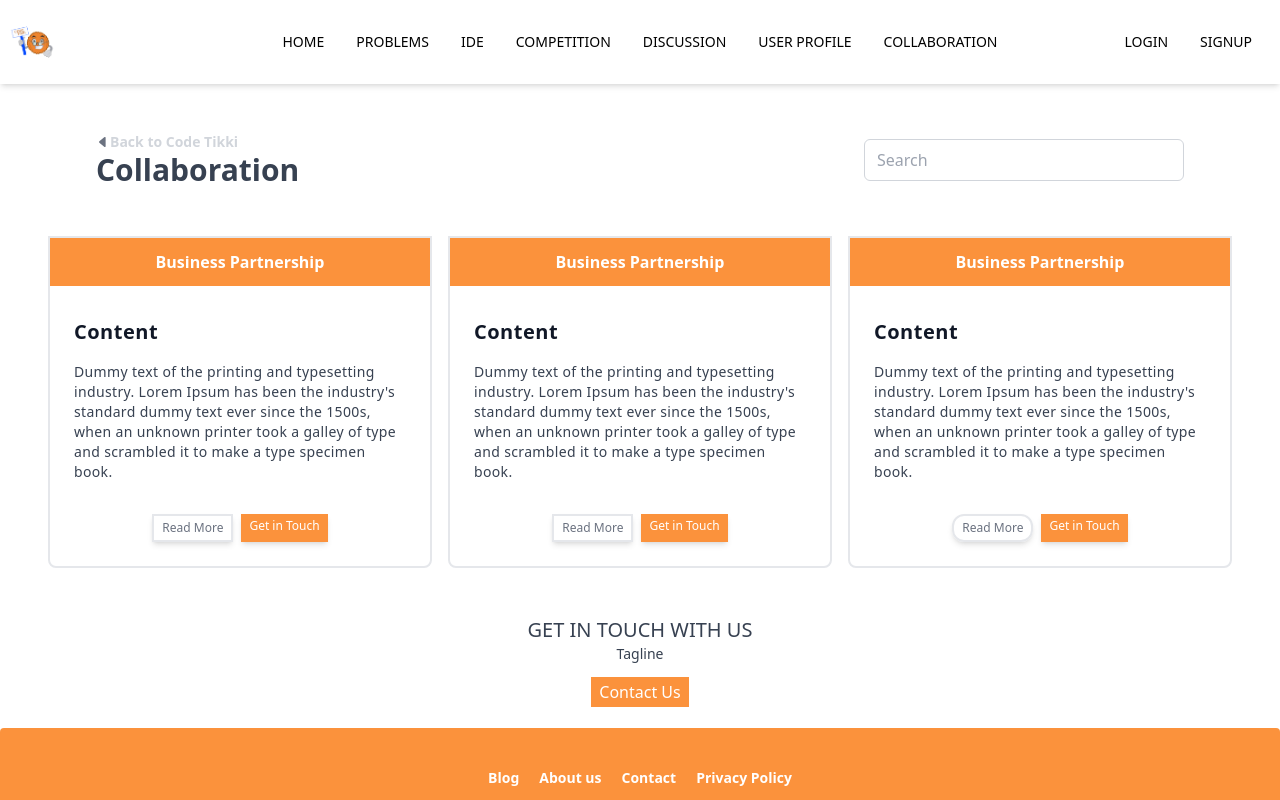
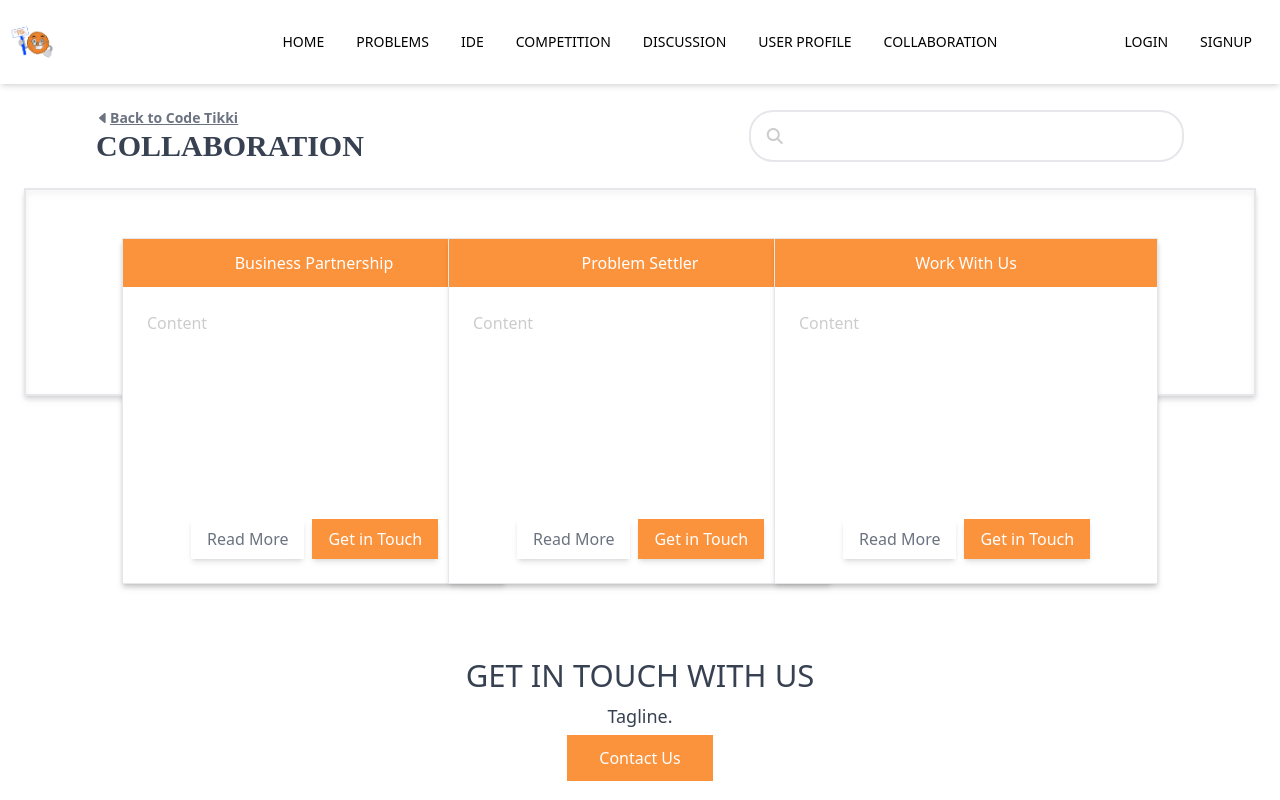
Before and after one commit to Vijay6383/Online-Compiler, a React (Create React App) app: page /collaboration in a window 1280 px wide. Shown: the top 800 px of the page. Built offline with nearby package versions, Linux system fonts and the light colour scheme.

Commit message:
sponser and collaboration sections done

```diff
--- a/package.json
+++ b/package.json
@@ -6,7 +6,7 @@
     "@testing-library/jest-dom": "^5.16.5",
     "@testing-library/react": "^13.4.0",
     "@testing-library/user-event": "^13.5.0",
-    "daisyui": "^2.46.0",
+    "daisyui": "^2.49.0",
     "react": "^18.2.0",
     "react-dom": "^18.2.0",
     "react-icons": "^4.7.1",
--- a/public/index.html
+++ b/public/index.html
@@ -12,12 +12,11 @@
     <link rel="apple-touch-icon" href="%PUBLIC_URL%/logo192.png" />
 
     <link rel="manifest" href="%PUBLIC_URL%/manifest.json" />
-    <link rel="stylesheet" href="https://cdnjs.cloudflare.com/ajax/libs/font-awesome/6.2.0/css/all.css"></link>
-
     <title>Code Tikki</title>
   </head>
   <body>
     <noscript>You need to enable JavaScript to run this app.</noscript>
     <div id="root"></div>
+    <script src='https://kit.fontawesome.com/a076d05399.js' crossorigin='anonymous'></script>
   </body>
 </html>
--- a/src/Components/Pages/Collaboration/Collaboration.css
+++ b/src/Components/Pages/Collaboration/Collaboration.css
@@ -0,0 +1,7 @@
+.simran-box {
+    overflow: hidden;
+}
+
+.title-heading {
+    font-family:'Times New Roman', Times, serif;
+}
--- a/src/Components/Pages/Collaboration/Collaboration.js
+++ b/src/Components/Pages/Collaboration/Collaboration.js
@@ -1,61 +1,64 @@
 import React from 'react';
 import { BsFillCaretLeftFill } from "react-icons/bs";
 import { Link } from 'react-router-dom';
+import './Collaboration.css';
 
 const Collaboration = () => {
     return (
-        <>
-            <div className='flex flex-col lg:flex-row lg:justify-between lg:items-center lg:px-24 pt-12 pb-6 px-6 lg:pb-0'>
-                <div>
-                    <div className='flex justify-start items-center text-gray-500 text-sm font-semibold '>
+        <div>
+            <div className='flex flex-col lg:flex-row lg:justify-between items-center lg:px-24 pt-6 pb-6 px-6 lg:pb-0'>
+                <div className=''>
+                    <div className='flex justify-start items-center text-gray-500 text-sm font-semibold underline'>
                         <BsFillCaretLeftFill></BsFillCaretLeftFill>
-                        <Link className=" text-gray-300 hover:text-black" to='/profile'>Back to Code Tikki</Link>
+                        <Link to='/profile' className='text-#707070'>Back to Code Tikki</Link>
                     </div>
-                    <h2 className='text-3xl font-semibold text-gray-700 mb-6'>Collaboration</h2>
+                    <h2 className="text-3xl font-semibold text-gray-700 uppercase mb-6 mt-0 title-heading">Collaboration</h2>
                 </div>
-                <input type="text" placeholder="Search" className="px-3 py-2 hover:border-orange-500 hover:placeholder-orange-500 mb-6 w-full max-w-xs border rounded-md border-gray-300" />
+                <div className='flex border-2 w-2/5 mb-6 rounded-3xl'>
+                    <i className="fa fa-search icon p-4"></i>
+                    <input type="text" className="text-gray-900 text-sm rounded-lg block w-full p-2 mr-4" required></input>
+                </div>
             </div>
-            <div className='flex flex-col lg:flex-row justify-around items-center gap-4 p-6 mx-6 mb-6'>
-                <div className='w-full border-2 rounded-lg rounded-t-none'>
-                    <h2 className='bg-orange-400 p-3 text-white font-bold text-center'>Business Partnership</h2>
-                    <h3 className='p-6 pb-4 pt-8 text-xl font-semibold text-gray-900 tracking-wide'>Content</h3>
-                    <p className="p-6 pt-0 pb-8 text-gray-700 text-sm text-left tracking-wide">Dummy text of the printing and typesetting industry. Lorem Ipsum has been the
-                        industry's standard dummy text ever since the 1500s, when an unknown printer
-                        took a galley of type and scrambled it to make a type specimen book.</p>
-                    <div className='flex justify-center gap-2 mb-6 text-xs font-medium'>
-                        <Link className='text-gray-500 shadow-md border-2 px-2 py-1'>Read More</Link>
-                        <Link className='bg-orange-400 shadow-md text-white px-2 py-1'>Get in Touch</Link>
+            <div className="flex relative h-52 shadow-md drop-shadow-md flex-col lg:flex-row justify-around items-center border-2 p-6 mx-6 mb-32">
+                <div className="card absolute left-24 top-12 w-96 bg-base-100 shadow-md border rounded-none">
+                    <h2 className='bg-orange-400 p-3 text-white text-22px text-center'>Business Partnership</h2>
+                    <p className='p-6'>Content</p>
+                    <div className="card-body h-56 relative">
+                        <div className="absolute bottom-6 card-actions justify-center mx-9">
+                            <Link className='text-gray-500 shadow-md px-4 py-2'>Read More</Link>
+                            <Link className='bg-orange-400 shadow-md text-white px-4 py-2'>Get in Touch</Link>
+                        </div>
                     </div>
                 </div>
-                <div className='w-full border-2 rounded-lg rounded-t-none'>
-                    <h2 className='bg-orange-400 p-3 text-white font-bold text-center'>Business Partnership</h2>
-                    <h3 className="p-6 pb-4 pt-8 text-xl font-semibold text-gray-900 tracking-wide">Content</h3>
-                    <p className="p-6 pt-0 pb-8 text-gray-700 text-sm text-left tracking-wide">Dummy text of the printing and typesetting industry. Lorem Ipsum has been the
-                        industry's standard dummy text ever since the 1500s, when an unknown printer
-                        took a galley of type and scrambled it to make a type specimen book.</p>
-                    <div className='flex justify-center gap-2 mb-6 text-xs font-medium'>
-                        <Link className='text-gray-500 shadow-md border-2 px-2 py-1'>Read More</Link>
-                        <Link className='bg-orange-400 shadow-md text-white px-2 py-1'>Get in Touch</Link>
+                <div className="card absolute top-12 w-96 bg-base-100 shadow-md border rounded-none">
+                    <h2 className='bg-orange-400 p-3 text-white text-22px text-center'>Problem Settler</h2>
+                    <p className='p-6 text-#686464'>Content</p>
+                    <div className="card-body h-56 relative">
+                        <div className="absolute bottom-6 card-actions justify-center mx-9">
+                            <Link className='text-gray-500 shadow-md px-4 py-2'>Read More</Link>
+                            <Link className='bg-orange-400 shadow-md text-white px-4 py-2'>Get in Touch</Link>
+                        </div>
                     </div>
                 </div>
-                <div className='w-full border-2 rounded-lg rounded-t-none'>
-                    <h2 className='bg-orange-400 p-3 text-white font-bold text-center'>Business Partnership</h2>
-                    <h3 className="p-6 pb-4 pt-8 text-xl font-semibold text-gray-900 tracking-wide">Content</h3>
-                    <p className="p-6 pt-0 pb-8 text-gray-700 text-sm text-left tracking-wide">Dummy text of the printing and typesetting industry. Lorem Ipsum has been the
-                        industry's standard dummy text ever since the 1500s, when an unknown printer
-                        took a galley of type and scrambled it to make a type specimen book.</p>
-                    <div className='flex justify-center gap-2 mb-6 text-xs font-medium'>
-                        <Link className='text-gray-500 shadow-md border-2 px-2 py-1 rounded-xl'>Read More</Link>
-                        <Link className='bg-orange-400 shadow-md text-white px-2 py-1'>Get in Touch</Link>
+                <div className="card absolute right-24 top-12 w-96 bg-base-100 shadow-md border rounded-none">
+                    <h2 className='bg-orange-400 p-3 text-white text-22px text-center'>Work With Us</h2>
+                    <p className='p-6'>Content</p>
+                    <div className="card-body h-56 relative">
+                        <div className="absolute bottom-6 card-actions justify-center mx-9">
+                            <Link className='text-gray-500 shadow-md px-4 py-2'>Read More</Link>
+                            <Link className='bg-orange-400 shadow-md text-white px-4 py-2'>Get in Touch</Link>
+                        </div>
                     </div>
                 </div>
             </div>
-            <div className='text-center text-gray-700 mb-6'>
-                <h3 className='uppercase text-xl'>get in touch with us</h3>
-                <h3 className='text-sm mb-4'>Tagline</h3>
-                <Link className='bg-orange-400 text-white px-2 py-1'>Contact Us</Link>
+            <div className='text-center text-gray-700 mt-64 fonts_type'>
+                <h3 className='uppercase text-[31px]'>get in touch with us</h3>
+                <h3 className='text-lg text-#393636 mt-1 mb-4'>Tagline.</h3>
+                <div className='mb-24'>
+                    <Link className='bg-orange-400 text-white px-8 py-3 text-22px'>Contact Us</Link>
+                </div>
             </div>
-        </>
+        </div>
     );
 };
 
--- a/src/Components/Pages/Home/Home.css
+++ b/src/Components/Pages/Home/Home.css
@@ -9,3 +9,46 @@
         width: 50%;
     }
 }
+
+.container2 {
+    border: 2rem;
+    opacity: 100%;
+    gap: 85px;
+    padding-top: 70px;
+    border-width: 2rem;
+    padding-left: 80px;
+    padding-right: 80px;
+}
+
+.container3{
+    border: 2rem;
+    opacity: 100%;
+    gap: 85px;
+    padding-top: 50px;
+    border-width: 2rem;
+    padding-left: 80px;
+    padding-right: 80px;
+}
+
+.text {
+    text-align: left;
+    letter-spacing: 0px;
+    color: #4B4949;
+    text-transform: uppercase;
+    opacity: 1;
+    font-weight: 600;
+    font-size: 28px;
+    font-family:'Times New Roman', Times, serif;
+}
+
+.card1, .card2 {
+    width: 400px;
+    height: 170px;
+    background: #FFFFFF 0% 0% no-repeat padding-box;
+    box-shadow: inset 0px 3px 6px #00000029, 0px 3px 6px #00000029;
+    z-index: 10;
+}
+
+.rectangle-box {
+    box-shadow: inset 0px 3px 6px #00000029, 0px 3px 6px #00000029;
+}
```
Also changed, not shown: src/Components/Pages/Home/Home.js (+10 -19 lines), 1 other file (tests, documents, lock files or other folders).
